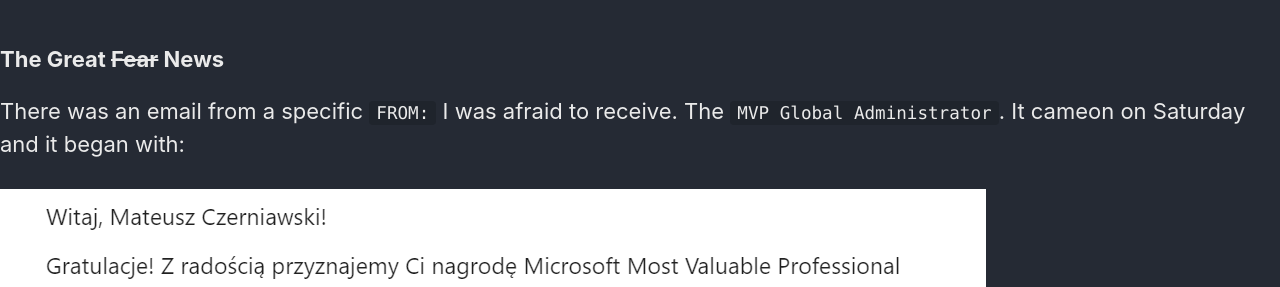
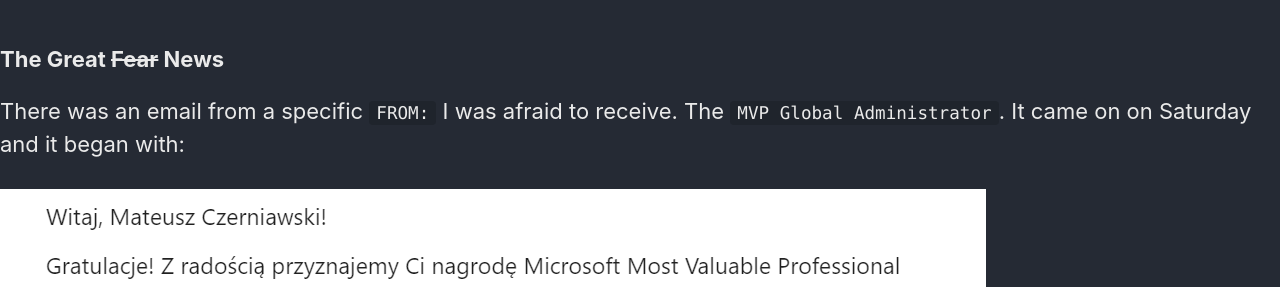
Before and after one commit to mczerniawski/mczerniawski.github.io, a Jekyll site: the page built from _posts/2020-02-02-great-news.md, in a window 1280 px wide and 900 px high, scrolled down 490 px. Shown: the part 162-449 px from the top of the window. Built offline with Jekyll 4.4.1, drawn with Linux system fonts in a browser that asks for light colours; cached includes are drawn as plain includes; nearby versions of some CDN libraries; emoji names are drawn with the system emoji font; our own code applies the rules of GitHub Pages for plain Markdown files.

Commit message:
minor fix

```diff
--- a/_posts/2020-02-02-great-news.md
+++ b/_posts/2020-02-02-great-news.md
@@ -26,7 +26,7 @@
 ## The Great ~~Fear~~ News
 
 There was an email from a specific `FROM:` I was afraid to receive. The `MVP Global Administrator`.
-It cameon on Saturday and it began with:
+It came on on Saturday and it began with:
 
 ![MVP]({{ site.url }}{{ site.baseurl }}/assets/images/posts/the-great-news/picture1.png)
 
```
